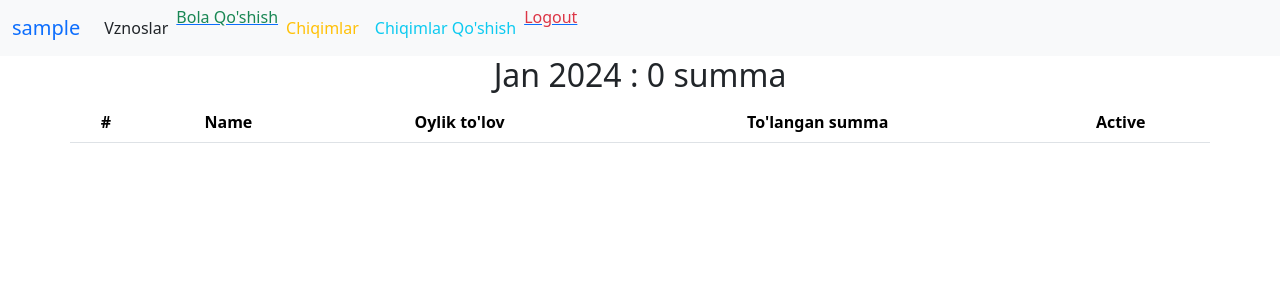
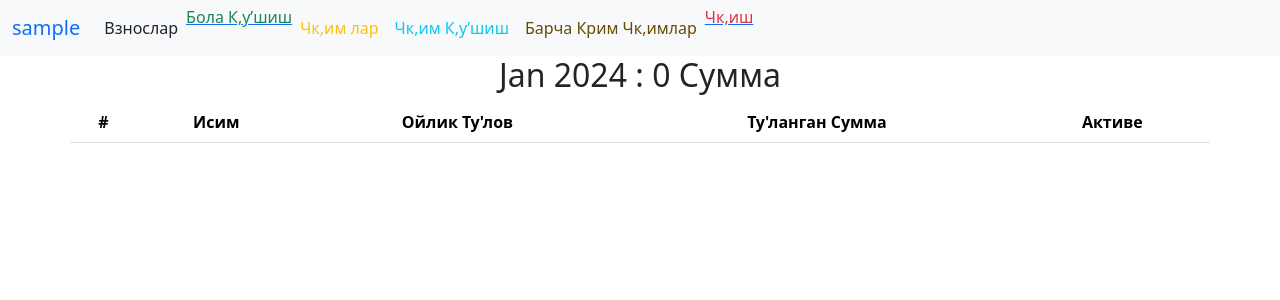
Before and after one commit to oyatullohm/bog-cha, a Django app: page / in a window 1280 px wide. Shown: the top 300 px of the page. Run offline with Django 5.2, Linux system fonts and the light colour scheme; the visitor is signed in with stand-in values (Sample User, id 1); data that the repository does not hold is empty.

Commit message:
krilcha text

```diff
--- a/core/urls.py
+++ b/core/urls.py
@@ -17,12 +17,11 @@ urlpatterns += [
         re_path(f'^{settings.STATIC_URL.lstrip("/")}(?P<path>.*)$', mediaserve, {'document_root': settings.STATIC_ROOT}),
     ]
 
-if settings.DEBUG:
-    import debug_toolbar
-    urlpatterns +=[
-        path('__debug__/', include(debug_toolbar.urls)),
-        # ... your other URL patterns ...
-    ]
+# if settings.DEBUG:
+#     import debug_toolbar
+#     urlpatterns +=[
+#         path('__debug__/', include(debug_toolbar.urls)),
+#     ]
 
 handler404=handler_404
 handler500=handler_500
--- a/main/views.py
+++ b/main/views.py
@@ -22,8 +22,8 @@ class RegisterView(View):
                                         password=password,
                                         )
         if user:
-            messages.success(request, "siz ro'yhatdan o'ttingiz")
-            return redirect('/login/')
+            messages.success(request, " сиз Ру'йхатдан У'ттингиз ")
+            return redirect('main:login')
         messages.success(request, "error")
         return  redirect('main:signup')
 
@@ -46,8 +46,9 @@ class LoginView(View):
                     login(request,user)
                     return redirect('/')
             except:
-                messages.error(request, "Login yoki parol xato !")
-                return redirect('/login/')
+                messages.error(request, " Логин Йоки  Парол Хато !")
+                return redirect('main:login')
+        return redirect('main:login')
 
 
 class HomeView(View):
@@ -72,18 +73,12 @@ class CreateCustomerView(View):
         total_summa = request.POST.get('total_summa')
         customer = Customer.objects.create(bogcha=user,name=name,phone=str(phone),total_summa=int(total_summa))
         if customer:
-            messages.success(request, f"Bola Qo'shildi")
+            messages.success(request, f"Бола К,у'шилди")
         return redirect('main:home')
 
 
 
 class DetailCustomerView(View):
-    # @deco_login
-    # def get(self,request,pk):
-    #     customer = Customer.objects.get(id = int(pk))
-    #     month = Month.objects.all().order_by('-id')
-    #     return render (request,'customer.html',{'customer':customer,'month':month})
-
     @deco_login
     def post(self,request,pk):
         month = request.POST.get('month')
@@ -114,14 +109,14 @@ class DetailCustomerView(View):
             payment =  Payment.objects.create(month=month, customer=customer, summa=payment,user=request.user)
             if online_date == month_:
                 customer.summa += payment.summa
-            messages.success(request, "To'lov amalga oshdi ")
+            messages.success(request, "Ту'лов Амалга ошди ")
         customer.save()
         return redirect(f'main:home')
 
 class Pay_HistoryView(View):
     @deco_login
     def get(self,request):
-        payment = Payment.objects.filter(user=request.user.id).order_by('-id').select_related('month','customer')
+        payment= Payment.objects.filter(user=request.user.id).order_by('-id').select_related('month','customer')
         return render(request,'pay-detail.html',{'payment':payment})
     @deco_login
     def post(self,request):
@@ -144,7 +139,7 @@ class CostView(View):
         text = request.POST.get('text')
         month = Month.objects.last()
         Cost.objects.create(customuser=request.user,month=month,summa=summa,text=text)
-        messages.success(request, "Chiqim  amalga oshdi ")
+        messages.success(request, "Чк,им  Амалга ошди ")
         return redirect('main:home')
 
 
@@ -152,16 +147,9 @@ class Cost_Payment_Summa(View):
     @deco_login
     def get(self,request):
         user = request.user
-        cost_summa = 0
-        month = Month.objects.all().order_by('-id')
-        cost = Cost.objects.filter(customuser=user,month=month[0])
-        for i in cost:
-            cost_summa += i.summa
-        payment_summa = 0
-        payment = Payment.objects.filter(user=user,month = month[0])
-        for i in payment:
-            payment_summa+= i.summa
-        return render(request,'cost-payment.html',{'cost':cost_summa,'payment':payment_summa})
+        month = Month.objects.all().order_by('-id').prefetch_related('months','month_costs')
+
+        return render(request,'cost-payment.html',{ 'month':month })
 
 
 
--- a/template/500.html
+++ b/template/500.html
@@ -149,7 +149,7 @@
 </head>
 <body class="loading">
   <h1>500</h1>
-  <h2>Unexpected Error <b>:(</b></h2>
+  <h2> Хатолик юзберди  <b>:(</b></h2>
   <div class="gears">
     <div class="gear one">
       <div class="bar"></div>
--- a/template/index.html
+++ b/template/index.html
@@ -27,15 +27,15 @@
 
 
   <div class="container text-center"><div class="row"><div class="col"></div>
-    <h2> {{ date|date:" M Y" }}  : {% total_summa_  customer %}   summa   </h2>
+    <h2> {{ date|date:" M Y" }}  : {% total_summa_  customer %}  Сумма   </h2>
    <table class="table">
         <thead>
           <tr>
             <th scope="col">#</th>
-            <th scope="col">Name</th>
-            <th scope="col">Oylik to'lov</th>
-            <th scope="col">To'langan summa</th>
-            <th scope="col"> Active </th>
+            <th scope="col">Исим</th>
+            <th scope="col">Ойлик Ту'лов  </th>
+            <th scope="col">Ту'ланган Сумма</th>
+            <th scope="col">Активе</th>
           </tr>
         </thead>
         <tbody>
@@ -52,21 +52,21 @@
                       {% csrf_token %}
                         <!-- Text input -->
                         <div data-mdb-input-init class="form-outline mb-4">
-                          <label class="form-label" for="form6Example3"> Name</label>
+                          <label class="form-label" for="form6Example3"> Исим</label>
                           <input type="text" id="form6Example3" class="form-control" name="name"  value="{{c.name}}"/>
                         </div>
 
                         <!-- Number input -->
                         <div data-mdb-input-init class="form-outline mb-4">
-                          <label class="form-label" for="form6Example6">Vznos</label>
+                          <label class="form-label" for="form6Example6">Взнос</label>
                           <input type="text" id="form6Example6" class="form-control" name="vznos" value="{{c.total_summa}}" />
                         </div>
                         <div data-mdb-input-init class="form-outline mb-4">
-                          <label class="form-label" for="form6Example6"><a href="tel:{{ustomer.phone}}">Phone</a></label>
+                          <label class="form-label" for="form6Example6"><a href="tel:{{ustomer.phone}}">Тел</a></label>
                           <input type="text" id="form6Example6" class="form-control" name="phone" value="{{c.phone}}" />
                         </div>
                         <div data-mdb-input-init class="form-outline mb-4">
-                          <label class="form-label" for="form6Example6">Oy</label>
+                          <label class="form-label" for="form6Example6">Oй</label>
 
                           <select class="form-select" aria-label="Default select example" name="month">
                             {% for i in month %}
@@ -76,10 +76,9 @@
                         </div>
                         <!-- Number input -->
                         <div data-mdb-input-init class="form-outline mb-4">
-                          <label class="form-label" for="form6Example6">To'lov
+                          <label class="form-label" for="form6Example6">Ту'лов </label>
                           <input type="number" id="form6Example6" class="form-control" value="0"  name="payment" />
                         </div>
-
                         <!-- Checkbox -->
                         <div class="form-check d-flex justify-content-center mb-4">
                           <input
@@ -88,10 +87,10 @@
                             id="form6Example8"
                             {% if c.active == True %} checked  {% endif %}
                           name="active"  />
-                          <label class="form-check-label" for="form6Example8"> Active </label>
+                          <label class="form-check-label" for="form6Example8"> Активе </label>
                         </div>
                         <div class="form-check d-flex justify-content-center mb-4">
-                          <button data-mdb-ripple-init type="submit" class="btn btn-primary btn-block mb-8">ok</button>
+                          <button data-mdb-ripple-init type="submit" class="btn btn-primary btn-block mb-8">Оk</button>
 
                         </div>
                         <!-- Submit button -->
@@ -112,6 +111,4 @@
         </tbody>
       </table>
     </div></div></body>
-
-
     {% endblock content %}
--- a/template/payment.html
+++ b/template/payment.html
@@ -51,7 +51,7 @@ p {
 
     <article>
         <aside>
-          <h1> To'lov Qilin </h1>
+          <h1> Ту'лов к,лин <a href="tel">+998900601044 </a></h1>
              <svg onclick="render_error.reset().play();" id="render_error" xmlns="http://www.w3.org/2000/svg" viewBox="0 0 809 375">
                 <path d="M218 49H82l-14 92a192 192 0 0 1 29-2c27 0 55 6 77 19 28 16 51 47 51 92 0 70-55 122-133 122-39 0-72-11-89-22l12-37c15 9 44 20 77 20 45 0 84-30 84-78 0-46-31-79-103-79-20 0-36 2-49 4L47 9h171zM524 183c0 122-45 189-124 189-70 0-117-65-118-184C282 68 333 3 406 3c75 0 118 67 118 180zm-194 6c0 93 29 146 73 146 49 0 73-58 73-149 0-88-23-146-73-146-42 0-73 51-73 149zM806 183c0 122-45 189-124 189-70 0-117-65-118-184C564 68 615 3 688 3c75 0 118 67 118 180zm-194 6c0 93 29 146 73 146 49 0 73-58 73-149 0-88-23-146-73-146-42 0-73 51-73 149z"/>
             </svg>
--- a/template/wrapper.html
+++ b/template/wrapper.html
@@ -49,16 +49,14 @@
               <form method="post" action="{% url 'main:cost' %}" role="form" id="contact-form" autocomplete="off" >
                 {% csrf_token %}
                 <div class="mb-3">
-                  <label for="recipient-name" class="col-form-label" >Pul</label>
+                  <label for="recipient-name" class="col-form-label" >Сумма</label>
                   <input type="number" class="form-control" id="recipient-name"required name="pul">
                 </div>
                 <div class="mb-3">
-                  <label for="recipient-name" class="col-form-label" >Izoh</label>
+                  <label for="recipient-name" class="col-form-label" >Изох</label>
                   <input type="text" class="form-control" id="recipient-name" required name="text">
                 </div>
-                <div class="modal-footer">
-                    <button type="submit" class="btn btn-primary"> Ciqim Qo'shish </button>
-                  </div>
+                    <button type="submit" class="btn btn-primary"> Чк,им К,у'шиш </button>
               </form>
             </div>
           </div>
@@ -68,26 +66,25 @@
         <div class="modal-dialog">
           <div class="modal-content">
             <div class="modal-header">
-
               <button type="button" class="btn-close" data-bs-dismiss="modal" aria-label="Close"></button>
             </div>
             <div class="modal-body">
               <form method="post" action="{% url 'main:create_customer' %}" role="form" id="contact-form" autocomplete="off" >
                 {% csrf_token %}
                 <div class="mb-3">
-                  <label for="recipient-name" class="col-form-label" >Name</label>
+                  <label for="recipient-name" class="col-form-label" >Исим</label>
                   <input type="text" class="form-control" id="recipient-name" required name="name">
                 </div>
                 <div class="mb-3">
-                  <label for="recipient-name" class="col-form-label" >Phone</label>
+                  <label for="recipient-name" class="col-form-label" >Тел</label>
                   <input type="text" class="form-control" id="recipient-name"required name="phone">
                 </div>
                 <div class="mb-3">
-                  <label for="recipient-name" class="col-form-label" >Vznos</label>
+                  <label for="recipient-name" class="col-form-label" >Взнос</label>
                   <input type="number" class="form-control" id="recipient-name" required name="total_summa">
                 </div>
                 <div class="modal-footer">
-                    <button type="submit" class="btn btn-primary"> Bola Qo'qish </button>
+                    <button type="submit" class="btn btn-primary"> Бола К,у’шиш  </button>
                   </div>
               </form>
             </div>
@@ -103,22 +100,22 @@
           <div class="collapse navbar-collapse" id="navbarNav">
             <ul class="navbar-nav">
               <li class="nav-item">
-                <a class="nav-link active text-dark " aria-current="page" href="{% url 'main:payment_history' %}">Vznoslar</a>
+                <a class="nav-link active text-dark " aria-current="page" href="{% url 'main:payment_history' %}">Взнослар</a>
               </li>
               <li class="nav-item">
-                <a href="#"><h6   class="text-success"  data-bs-toggle="modal" data-bs-target="#exampleModal" data-bs-whatever="name" >Bola Qo'shish </h6></a>
+                <a href="#"><h6   class="text-success"  data-bs-toggle="modal" data-bs-target="#exampleModal" data-bs-whatever="name" >Бола К,у’шиш </h6></a>
               </li>
               <li class="nav-item">
-                <a class="nav-link text-warning" href="/cost">Chiqimlar</a>
+                <a class="nav-link text-warning" href="/cost">Чк,им лар</a>
               </li>
               <li class="nav-item">
-                <a class="nav-link text-info" href="#" data-bs-toggle="modal" data-bs-target="#exampleModal_chqim" data-bs-whatever="name">Chiqimlar Qo'shish</a>
+                <a class="nav-link text-info" href="#" data-bs-toggle="modal" data-bs-target="#exampleModal_chqim" data-bs-whatever="name">Чк,им К,у’шиш</a>
               </li>
-              <!-- <li class="nav-item">
-                <a class="nav-link text-warning-emphasis" href="{% url 'main:cost_payment' %}" >Barcha Kirim Chiqimlar </a>
-              </li> -->
               <li class="nav-item">
-                <a href="/accounts/logout/"  ><h6 class="text-danger">Logout</h6 ></a>
+                <a class="nav-link text-warning-emphasis" href="{% url 'main:cost_payment' %}" >Барча Крим Чк,имлар</a>
+              </li>
+              <li class="nav-item">
+                <a href="/accounts/logout/"  ><h6 class="text-danger">Чк,иш</h6 ></a>
               </li>
               <!-- <li class="nav-item">
                 <a class="nav-link" href="#">Pricing</a>
```
Also changed, not shown: core/settings.py (+6 -24 lines), template/404.html (+2 -5 lines), template/account/login.html (+5 -5 lines), template/account/signup.html (+6 -7 lines), template/cost-payment.html (+27 -2 lines), template/cost.html (+4 -4 lines), template/customer.html (deleted, +0 -60 lines), template/pay-detail.html (+4 -4 lines).
